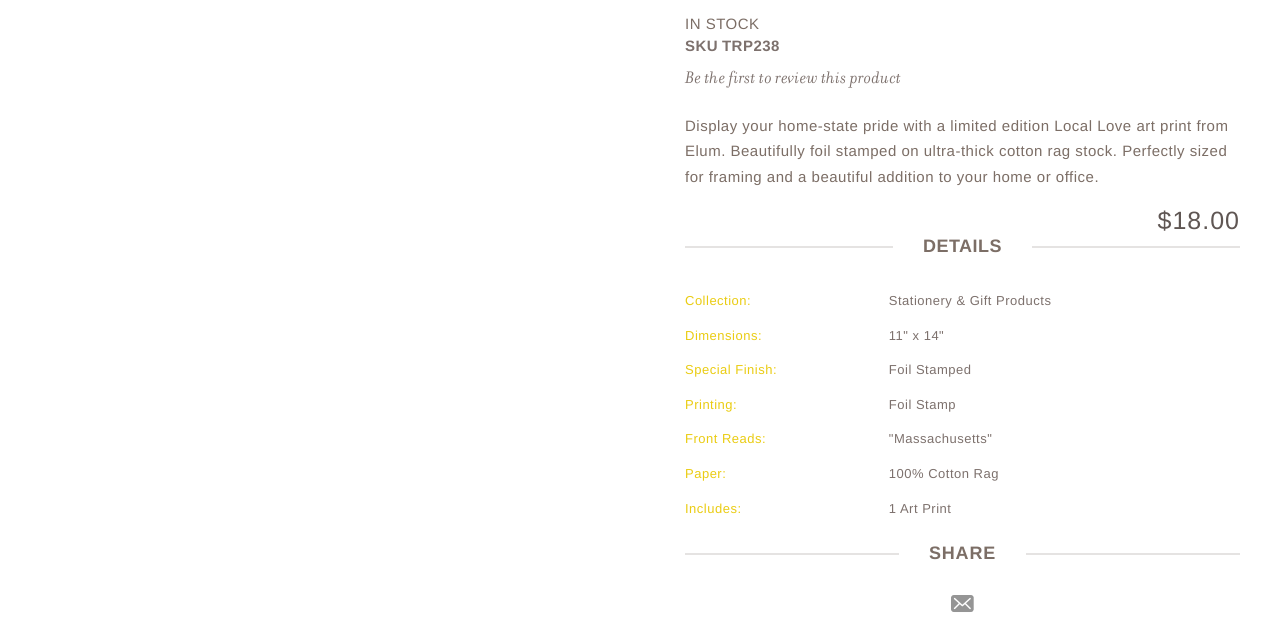
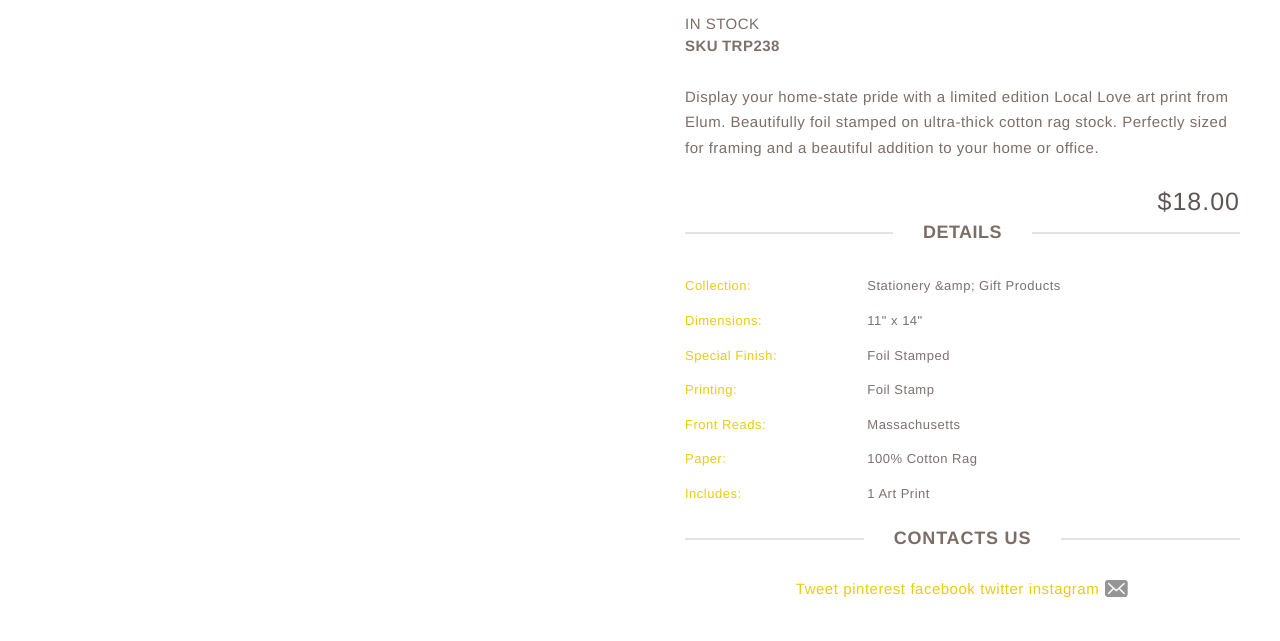
Before and after one commit to TuffyLiu/cherrypie-web, a Vue app: page /detail in a window 1280 px wide. Shown: the part 311-952 px from the top of the page. Built offline with nearby package versions, Linux system fonts and the light colour scheme; a small style sheet from the web is missing; what vue-touch would draw is missing.

Commit message:
add product info

```diff
--- /dev/null
+++ b/src/components/route-components/category/limiter.vue
@@ -0,0 +1,32 @@
+<!--
+    @file:每页最大总数
+-->
+<template>
+    <div class="limiter">
+        <strong>Items per page</strong>
+        <ul class="items per-page-items limiter-options">
+            <li class="limiter-option item current">
+                <a href="http://www.elumdesigns.com/new?product_list_limit=12">12</a>
+            </li>
+            <li class="limiter-option item">
+                <a href="http://www.elumdesigns.com/new?product_list_limit=12">24</a>
+            </li>
+            <li class="limiter-option item">
+                <a href="http://www.elumdesigns.com/new?product_list_limit=12">36</a>
+            </li>
+            <li class="limiter-option item">
+                <a href="http://www.elumdesigns.com/new?product_list_limit=12">ALL</a>
+            </li>
+        </ul>
+    </div>
+</template>
+
+<script>
+export default {
+    name: 'limiter',
+    data () {
+        return {
+        };
+    }
+};
+</script>
--- /dev/null
+++ b/src/components/route-components/category/pages.vue
@@ -0,0 +1,50 @@
+<!--
+    @file:页码
+-->
+<template>
+    <div class="pages">
+        <strong class="label pages-label" id="paging-label">Page</strong>
+        <ul class="items pages-items" aria-labelledby="paging-label">
+            <li class="item current">
+                <strong class="page">
+                    <span class="label">You're currently reading page</span>
+                    <span>1</span>
+                </strong>
+            </li>
+            <li class="item">
+                <a href="http://www.elumdesigns.com/new?p=2" class="page">
+                    <span class="label">Page</span>
+                    <span>2</span>
+                </a>
+            </li>
+            <li class="item">
+                <a href="http://www.elumdesigns.com/new?p=2" class="page">
+                    <span class="label">Page</span>
+                    <span>3</span>
+                </a>
+            </li>
+            <li class="item">
+                <a href="http://www.elumdesigns.com/new?p=2" class="page">
+                    <span class="label">Page</span>
+                    <span>4</span>
+                </a>
+            </li>
+            <li class="item pages-item-next">
+                <a class="action  next" href="http://www.elumdesigns.com/new?p=2" title="Next">
+                    <span class="label">Page</span>
+                    <span>Next</span>
+                </a>
+            </li>
+        </ul>
+    </div>
+</template>
+
+<script>
+export default {
+    name: 'pages',
+    data () {
+        return {
+        };
+    }
+};
+</script>
--- a/src/components/route-components/detail/product-info-main.vue
+++ b/src/components/route-components/detail/product-info-main.vue
@@ -5,7 +5,7 @@
     <div  class="product-info-main">
         <div class="page-title-wrapper product">
             <h1 class="page-title">
-        		<span class="base">Massachusetts Foil Letterpress Art Print</span>
+                <span class="base">{{info.title}}</span>
             </h1>
         </div>
         <div class="product-info-price">
@@ -15,27 +15,25 @@
                 </div>
                 <div class="product attribute sku">
                     <strong class="type">SKU</strong>
-				    <div class="value" itemprop="sku">TRP238</div>
+                    <div class="value" itemprop="sku">{{info.sku}}</div>
                 </div>
             </div>
             <div class="product-reviews-summary empty">
                 <div class="reviews-actions">
-			        <a class="action add" href="http://www.elumdesigns.com/massachusetts-foil-letterpress-art-print.html#review-form">
-			            Be the first to review this product        </a>
+                    <!--a class="action add" href="http://www.elumdesigns.com/massachusetts-foil-letterpress-art-print.html#review-form">
+                        Be the first to review this product        </a-->
                 </div>
             </div>
 
             <div class="product attribute description">
                 <div class="value">
-		        	Display your home-state pride with a limited edition Local Love art print from Elum. Beautifully foil stamped on ultra-thick cotton rag stock. Perfectly sized for framing and a beautiful addition to your home or office.
+                    {{info.description}}
                 </div>
             </div>
-			<div class="price-box price-final_price" data-role="priceBox" data-product-id="5370">
-				<span class="price-container price-final_price tax weee" itemprop="offers" itemscope="" itemtype="http://schema.org/Offer">
-	        	<span id="product-price-5370" data-price-amount="18" data-price-type="finalPrice" class="price-wrapper " itemprop="price">
-	        		<span class="price">$18.00</span>
+            <div class="price-box price-final_price" >
+                <span class="price-wrapper " itemprop="price">
+                    <span class="price">{{info.price}}</span>
                 </span>
-	             <meta itemprop="priceCurrency" content="USD">
             </span>
 
             </div>
@@ -48,33 +46,9 @@
                         <table class="data table additional-attributes" id="product-attribute-specs-table">
                             <caption class="table-caption">More Information</caption>
                             <tbody>
-		                        <tr>
-				                    <th class="col label" scope="row">Collection</th>
-				                    <td class="col data" data-th="Collection">Stationery &amp; Gift Products</td>
-				                </tr>
-		                        <tr>
-				                    <th class="col label" scope="row">Dimensions</th>
-				                    <td class="col data" data-th="Dimensions">11" x 14" </td>
-		                		</tr>
-		                        <tr>
-		                    		<th class="col label" scope="row">Special Finish</th>
-		                    		<td class="col data" data-th="Special Finish">Foil Stamped</td>
-		                		</tr>
-		                        <tr>
-		                    		<th class="col label" scope="row">Printing</th>
-		                    		<td class="col data" data-th="Printing">Foil Stamp</td>
-		                		</tr>
-		                        <tr>
-				                    <th class="col label" scope="row">Front Reads</th>
-				                    <td class="col data" data-th="Front Reads">"Massachusetts"</td>
-				                </tr>
-		                        <tr>
-					                <th class="col label" scope="row">Paper</th>
-					                <td class="col data" data-th="Paper">100% Cotton Rag</td>
-					            </tr>
-		                        <tr>
-				                    <th class="col label" scope="row">Includes</th>
-				                    <td class="col data" data-th="Includes">1 Art Print </td>
+                                <tr v-for="detail in info.details">
+                                    <th class="col label" scope="row">{{detail.label}}</th>
+                                    <td class="col data" >{{detail.data}}</td>
                                 </tr>
                             </tbody>
                         </table>
@@ -84,9 +58,36 @@
         </div>
         <div class="product-info-share">
             <div class="block-title">
-				<strong>SHARE</strong>
+                <strong>CONTACTS US</strong>
             </div>
             <div class="block-content">
+                <div class="magebuzz-social">
+                    <div class="twitter_button social-button">
+                        <a href="" class="twitter-share-button">
+                            Tweet
+                        </a>
+                    </div>
+                    <div class="pinterest_button social-button">
+                        <a href="" class="pinterest-share-button">
+                            pinterest
+                        </a>
+                    </div>
+                    <div class="facebook_button social-button">
+                        <a href="" class="facebook-share-button">
+                            facebook
+                        </a>
+                    </div>
+                    <div class="twitter_button social-button">
+                        <a href="" class="twitter-share-button">
+                            twitter
+                        </a>
+                    </div>
+                    <div class="instagram_button social-button">
+                        <a href="" class="instagram-share-button">
+                            instagram
+                        </a>
+                    </div>
+                </div>
                 <a href="http://www.elumdesigns.com/sendfriend/product/send/id/5370/cat_id/41/" class="action mailto friend">
                     <span>Email</span>
                 </a>
@@ -100,6 +101,42 @@ export default {
     name: 'product-info-main',
     data () {
         return {
+            info: {
+                title: 'Massachusetts Foil Letterpress Art Print',
+                sku: 'TRP238',
+                description: 'Display your home-state pride with a limited edition Local Love art print from Elum. Beautifully foil stamped on ultra-thick cotton rag stock. Perfectly sized for framing and a beautiful addition to your home or office.',
+                price: '$18.00',
+                details: [
+                    {
+                        label: 'Collection',
+                        data: 'Stationery &amp; Gift Products'
+                    },
+                    {
+                        label: 'Dimensions',
+                        data: '11" x 14"'
+                    },
+                    {
+                        label: 'Special Finish',
+                        data: 'Foil Stamped'
+                    },
+                    {
+                        label: 'Printing',
+                        data: 'Foil Stamp'
+                    },
+                    {
+                        label: 'Front Reads',
+                        data: 'Massachusetts'
+                    },
+                    {
+                        label: 'Paper',
+                        data: '100% Cotton Rag'
+                    },
+                    {
+                        label: 'Includes',
+                        data: '1 Art Print'
+                    }
+                ]
+            }
         };
     }
 };
@@ -107,7 +144,9 @@ export default {
 
 <!-- Add "scoped" attribute to limit CSS to this component only -->
 <style scoped>
-    #product-info-main{
-
+    .social-button{
+        display: inline-block;
+        vertical-align: top;
+        margin-right: 5px;
     }
 </style>
```
Also changed, not shown: src/components/route-components/category/amasty-shopby-product-list.vue (+14 -87 lines). Lines whose indentation alone changed are shown as unchanged.
